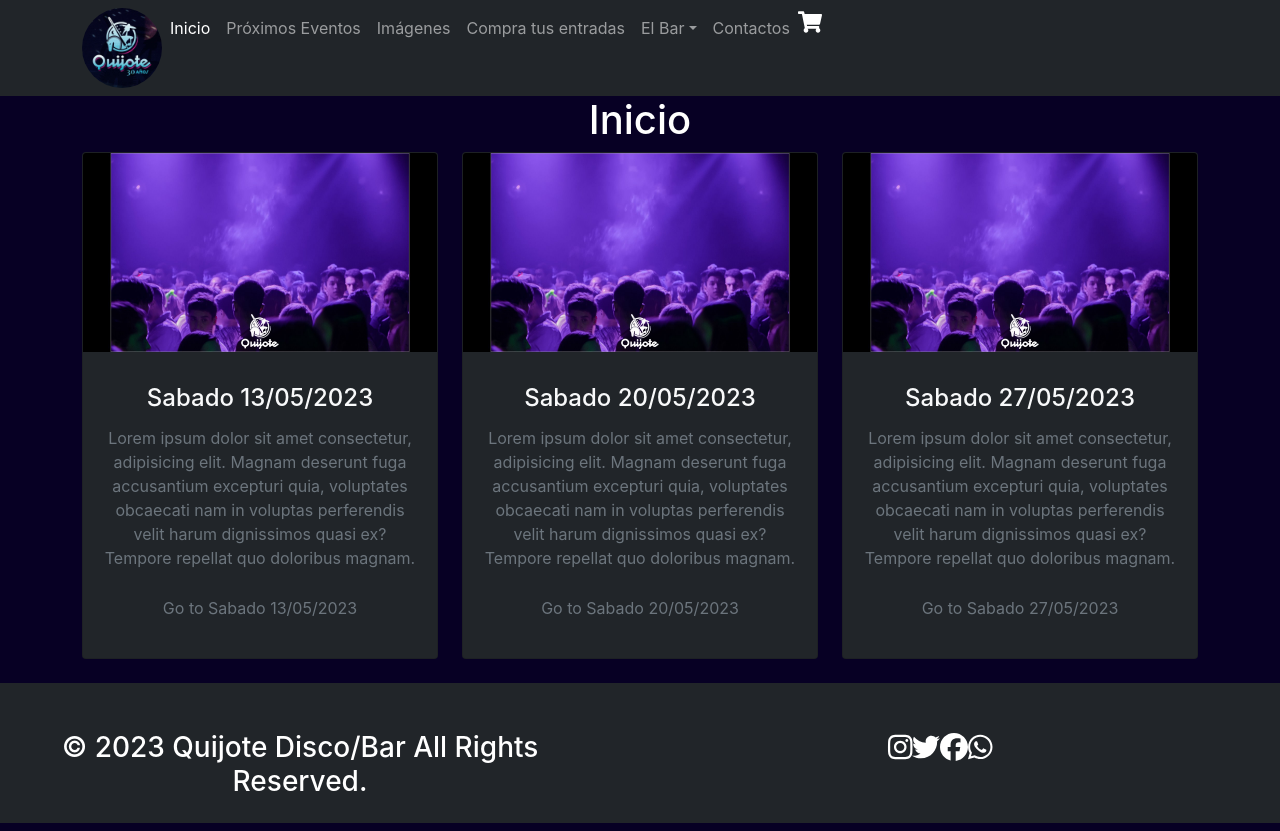
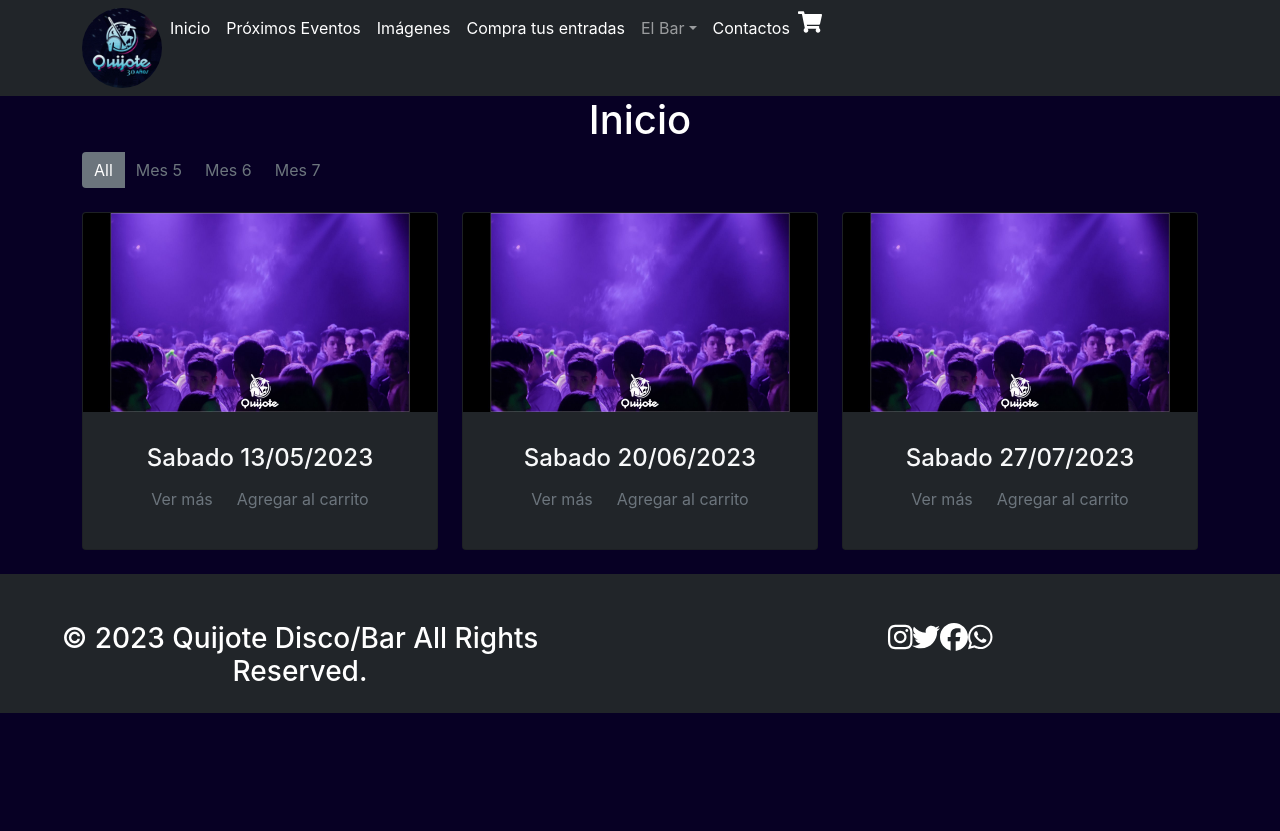
Before and after one commit to Antopasquettin90/react-pasquettin, a React (Create React App) app: page /Inicio in a window 1280 px wide. After the commit the page ends 800 px from the top, so only its background shows below. Built offline with nearby package versions, Linux system fonts and the light colour scheme.

Commit message:
commit cuatro

```diff
--- a/src/Routes/Rutas.jsx
+++ b/src/Routes/Rutas.jsx
@@ -11,8 +11,9 @@ import Proximoseventos from '../Pages/Proximoseventos';
 import SobreNosotros from '../Pages/SobreNosotros';
 import Carta from '../Pages/Carta';
 
-import Navbar from '../components/Navbar/Navbar'
+
 import Footer from '../components/Footer/Footer'
+import Navbar from '../components/Navbar/Navbar';
 
 
 const Rutas = () => {
--- a/src/components/Cards/Card.js
+++ b/src/components/Cards/Card.js
@@ -1,29 +1,49 @@
-import React from "react";
+import React, { useState } from "react";
 import PropTypes from "prop-types";
 
 import "./card.css";
 
 function Card({ imageSource, title, text, url }) {
+  const [expanded, setExpanded] = useState(false);
+
+  const handleExpand = () => {
+    setExpanded(!expanded);
+  };
+
+  const handleAddToCart = () => {
+
+
+    console.log("Elemento agregado al carrito");
+  };
+
   return (
-    <div className="card text-center bg-dark animate__animated animate__fadeInUp">
+    <div className={`card text-center bg-dark animate__animated ${expanded ? 'expanded' : 'animate__fadeInUp'}`}>
       <div className="overflow">
         <img src={imageSource} alt="a wallpaper" className="card-img-top" />
       </div>
       <div className="card-body text-light">
         <h4 className="card-title">{title}</h4>
+        {expanded && (
           <p className="card-text text-secondary">
             {text
               ? text
               : "Lorem ipsum dolor sit amet consectetur, adipisicing elit. Magnam deserunt fuga accusantium excepturi quia, voluptates obcaecati nam in voluptas perferendis velit harum dignissimos quasi ex? Tempore repellat quo doloribus magnam."}
           </p>
-        <a
-          href={url ? url : "#!"}
-          target="_blank"
-          className="btn btn-outline-secondary border-0"
-          rel="noreferrer"
+        )}
+        <div className="button-container">
+          <button
+            className={`btn btn-outline-secondary border-0 ${expanded ? 'expanded' : ''}`}
+            onClick={handleExpand}
           >
-          Go to {title}
-        </a>
+            {expanded ? "Ver menos" : "Ver más"}
+          </button>
+          <button
+            className="btn btn-outline-secondary border-0 btn-add-to-cart"
+            onClick={handleAddToCart}
+          >
+            Agregar al carrito
+          </button>
+        </div>
       </div>
     </div>
   );
--- a/src/components/Cards/Cards.jsx
+++ b/src/components/Cards/Cards.jsx
@@ -1,9 +1,9 @@
-import React from "react";
+import React, { useState } from "react";
 import Card from "./Card";
 
 import image1 from "../assets/image1.jpg";
-import image2 from '../assets/image1.jpg'
-import image3 from '../assets/image1.jpg'
+import image2 from '../assets/image1.jpg';
+import image3 from '../assets/image1.jpg';
 
 const cards = [
   {
@@ -11,26 +11,65 @@ const cards = [
     title: "Sabado 13/05/2023",
     image: image1,
     url: "https://www.instagram.com/",
+    category: "Mes 5"
   },
   {
     id: 2,
-    title: "Sabado 20/05/2023",
+    title: "Sabado 20/06/2023",
     image: image2,
     url: "https://www.instagram.com/",
+    category: "Mes 6"
   },
   {
     id: 3,
-    title: "Sabado 27/05/2023",
+    title: "Sabado 27/07/2023",
     image: image3,
     url: "https://www.instagram.com/",
+    category: "Mes 7"
   },
 ];
 
 function Cards() {
+  const [selectedCategory, setSelectedCategory] = useState("All");
+
+  const handleCategoryChange = (category) => {
+    setSelectedCategory(category);
+  };
+
+  const filteredCards = selectedCategory === "All" ? cards : cards.filter(card => card.category === selectedCategory);
+
   return (
     <div className="container d-flex justify-content-center align-items-center h-100">
       <div className="row">
-        {cards.map(({ title, image, url, id }) => (
+        <div className="col-12 mb-4">
+          <div className="btn-group">
+            <button
+              className={`btn btn-outline-secondary border-0 ${selectedCategory === "All" ? "active" : ""}`}
+              onClick={() => handleCategoryChange("All")}
+            >
+              All
+            </button>
+            <button
+              className={`btn btn-outline-secondary border-0 ${selectedCategory === "Mes 5" ? "active" : ""}`}
+              onClick={() => handleCategoryChange("Mes 5")}
+            >
+              Mes 5
+            </button>
+            <button
+              className={`btn btn-outline-secondary border-0 ${selectedCategory === "Mes 6" ? "active" : ""}`}
+              onClick={() => handleCategoryChange("Mes 6")}
+            >
+              Mes 6
+            </button>
+            <button
+              className={`btn btn-outline-secondary border-0 ${selectedCategory === "Mes 7" ? "active" : ""}`}
+              onClick={() => handleCategoryChange("Mes 7")}
+            >
+              Mes 7
+            </button>
+          </div>
+        </div>
+        {filteredCards.map(({ title, image, url, id }) => (
           <div className="col-md-4" key={id}>
             <Card imageSource={image} title={title} url={url} />
           </div>
--- a/src/components/Cart/CartWidget.jsx
+++ b/src/components/Cart/CartWidget.jsx
@@ -1,11 +1,12 @@
 import React from 'react';
 import { FaShoppingCart } from 'react-icons/fa';
 
-const CartWidget = () => {
+const CartWidget = ({ cartItems }) => {
   return (
     <div>
       <a href="#">
         <FaShoppingCart style={{ fontSize: '24px', color: 'white' }} />
+        <span>{cartItems}</span>
       </a>
     </div>
   );
--- a/src/components/Navbar/Navbar.js
+++ b/src/components/Navbar/Navbar.js
@@ -1,58 +1,69 @@
 import React from 'react';
 import CartWidget from '../Cart/CartWidget';
 import { NavLink } from 'react-router-dom';
-import ImgLogo from '../assets/image3.jpeg'
+import ImgLogo from '../assets/image3.jpeg';
 import './navbar.css';
+
+import NavbarItem from './NavbarItem';
 
 const Navbar = () => {
   return (
-    <div className="navbar-expand-lg navbar navbar-dark text-end bg-dark">
+    <nav className="navbar-expand-lg navbar navbar-dark text-end bg-dark">
       <div className="container letras">
-        <button className="navbar-toggler" type="button" data-bs-toggle="collapse" data-bs-target="#navbarSupportedContent" aria-controls="navbarSupportedContent" aria-expanded="false" aria-label="Toggle navigation">
+        <button
+          className="navbar-toggler"
+          type="button"
+          data-bs-toggle="collapse"
+          data-bs-target="#navbarSupportedContent"
+          aria-controls="navbarSupportedContent"
+          aria-expanded="false"
+          aria-label="Toggle navigation"
+        >
           <span className="navbar-toggler-icon"></span>
         </button>
         <div className="collapse navbar-collapse" id="navbarSupportedContent">
           <ul className="navbar-nav me-auto mb-2 mb-lg-0">
             <li className="nav-item">
-            <img className="img pulsate-bck text-white"
-            src={ImgLogo}
-            width="80px" height="80px" alt="Quijote" />
-
+              <img
+                className="img pulsate-bck text-white"
+                src={ImgLogo}
+                width="80px"
+                height="80px"
+                alt="Quijote"
+              />
             </li>
-            <li className="nav-item">
-              <NavLink to="/Inicio" className="nav-link active" aria-current="page">Inicio</NavLink>
-            </li>
-            <li className="nav-item letras">
-              <NavLink to="/Proximoseventos" className="nav-link letras">Próximos Eventos</NavLink>
-            </li>
-            <li className="nav-item letras">
-              <NavLink to="/Imagenes" className="nav-link letras">Imágenes</NavLink>
-            </li>
-            <li className="nav-item letras">
-              <NavLink to="/Compratusentradas" className="nav-link letras">Compra tus entradas</NavLink>
-            </li>
+            <NavbarItem titulo="Inicio" path="/Inicio" />
+            <NavbarItem titulo="Próximos Eventos" path="/Proximoseventos" />
+            <NavbarItem titulo="Imágenes" path="/Imagenes" />
+            <NavbarItem titulo="Compra tus entradas" path="/Compratusentradas" />
             <li className="nav-item dropdown text-white">
-              <NavLink to="/ElBar" className="nav-link dropdown-toggle" id="navbarDropdown" role="button" data-bs-toggle="dropdown" aria-expanded="false">
+              <NavLink
+                to="/ElBar"
+                className="nav-link dropdown-toggle"
+                id="navbarDropdown"
+                role="button"
+                data-bs-toggle="dropdown"
+                aria-expanded="false"
+              >
                 El Bar
               </NavLink>
               <ul className="dropdown-menu" aria-labelledby="navbarDropdown">
+                <NavbarItem titulo="Sobre Nosotros" path="/SobreNosotros" />
                 <li>
-                  <NavLink to="/SobreNosotros" className="dropdown-item letras">Sobre Nosotros</NavLink>
-                </li>
-                <li>
-                  <NavLink to="/NuestraCarta" className="dropdown-item letras" href="https://www.menudigital.com/restaurante/quijote-bar">Nuestra Carta</NavLink>
+                  <a
+                    className="dropdown-item letras"
+                    href="https://www.menudigital.com/restaurante/quijote-bar"
+                  >
+                    Nuestra Carta
+                  </a>
                 </li>
                 <li>
                   <hr className="dropdown-divider letras" />
                 </li>
-                <li>
-                  <NavLink to="/ReservaMesa" className="dropdown-item letras">Reserva tu mesa</NavLink>
-                </li>
+                <NavbarItem titulo="Reserva tu mesa" path="/ReservaMesa" />
               </ul>
             </li>
-            <li className="nav-item">
-              <NavLink to="/Contactos" className="nav-link letras">Contactos</NavLink>
-            </li>
+            <NavbarItem titulo="Contactos" path="/Contactos" />
             <ul className="navbar-nav ms-auto">
               <li className="nav-item">
                 <CartWidget />
@@ -61,8 +72,8 @@ const Navbar = () => {
           </ul>
         </div>
       </div>
-    </div>
+    </nav>
   );
-}
+};
 
 export default Navbar;
--- a/src/components/Navbar/NavbarItem.jsx
+++ b/src/components/Navbar/NavbarItem.jsx
@@ -1,16 +1,15 @@
-import { Fragment } from "react";
+import React from 'react';
+import { NavLink } from 'react-router-dom';
+
 
 const NavbarItem = (props) => {
   return (
-   <Fragment>
-        <li className="nav-item">
-    <p className="nav-link active"aria-current="page">
-      {props.titulo}
-      </p>
-  </li>
-  </Fragment>
-
-  )
-}
+    <li className="nav-item">
+      <NavLink to={props.path} className="nav-link active" aria-current="page">
+        {props.titulo}
+      </NavLink>
+    </li>
+  );
+};
 
 export default NavbarItem;
```
Also changed, not shown: src/components/Navbar/Navbar-1-Respaldomomentaneo.js (deleted, +0 -36 lines). Lines whose indentation alone changed are shown as unchanged.
